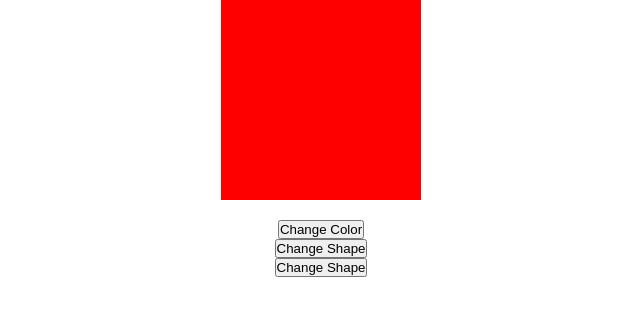
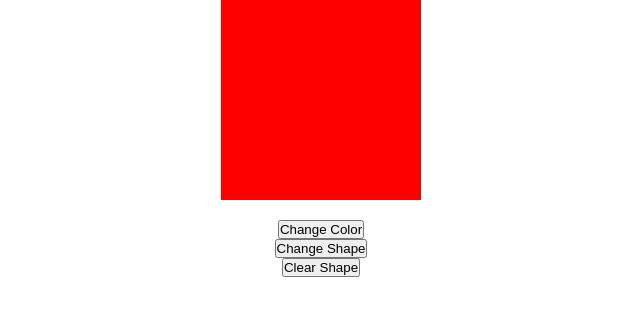
Before and after one commit to parwindersinghbatra/Change_shape_and_Color, a plain HTML site: page index.html in a window 1280 px wide. Shown: the full height of the page, 319-959 px from the left. Drawn offline with Linux system fonts and the light colour scheme.

Commit message:
Update index.html

```diff
--- a/index.html
+++ b/index.html
@@ -14,7 +14,7 @@
                 </div>
                 <button id="colorBtn">Change Color</button>
                 <button id="shapeBtn">Change Shape</button>
-                <button onclick="clearShape()">Change Shape</button>
+                 <button onclick="clearShape()">Clear Shape</button>
       </div>
     <script type="text/javascript" src="app.js"></script>
 </body>
```
